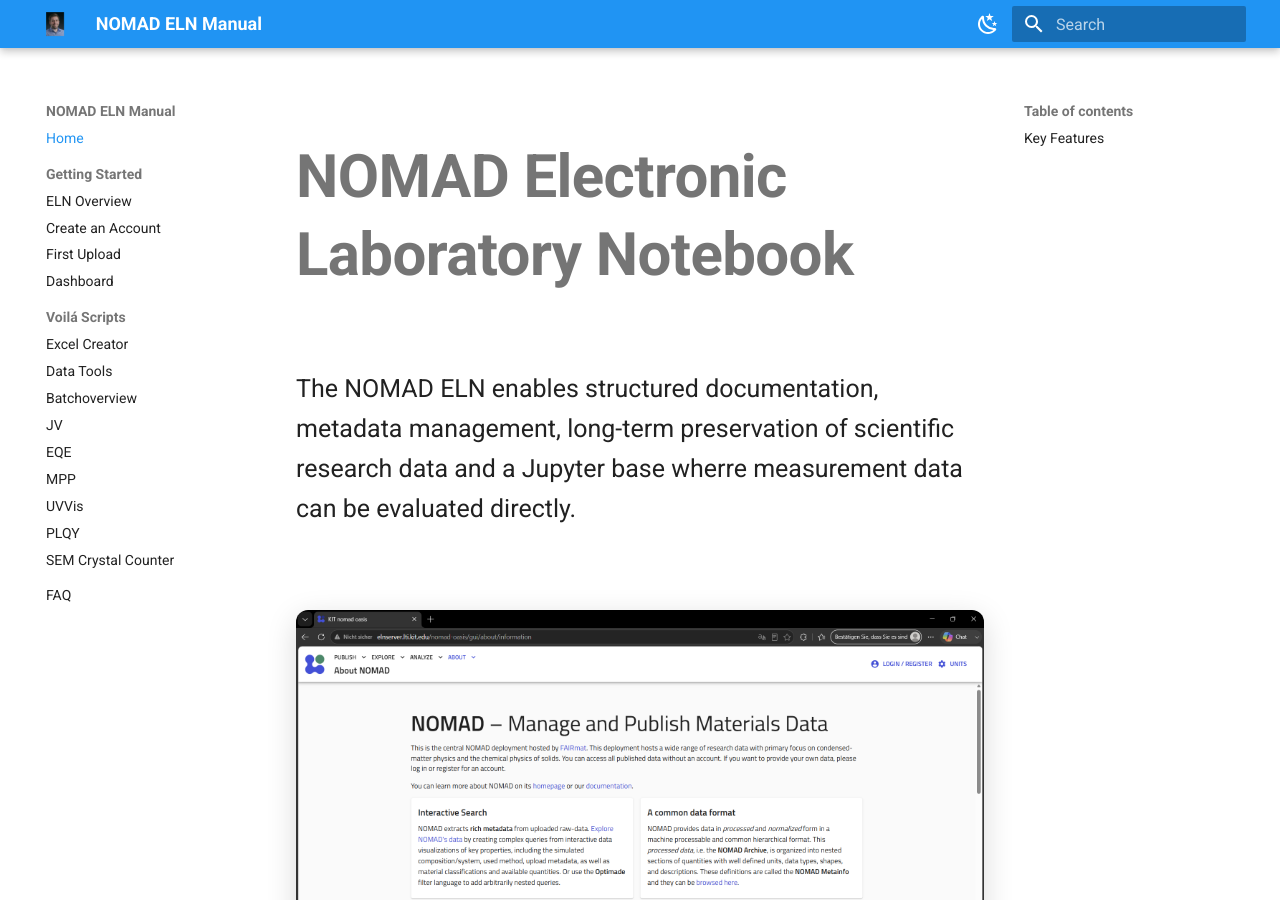
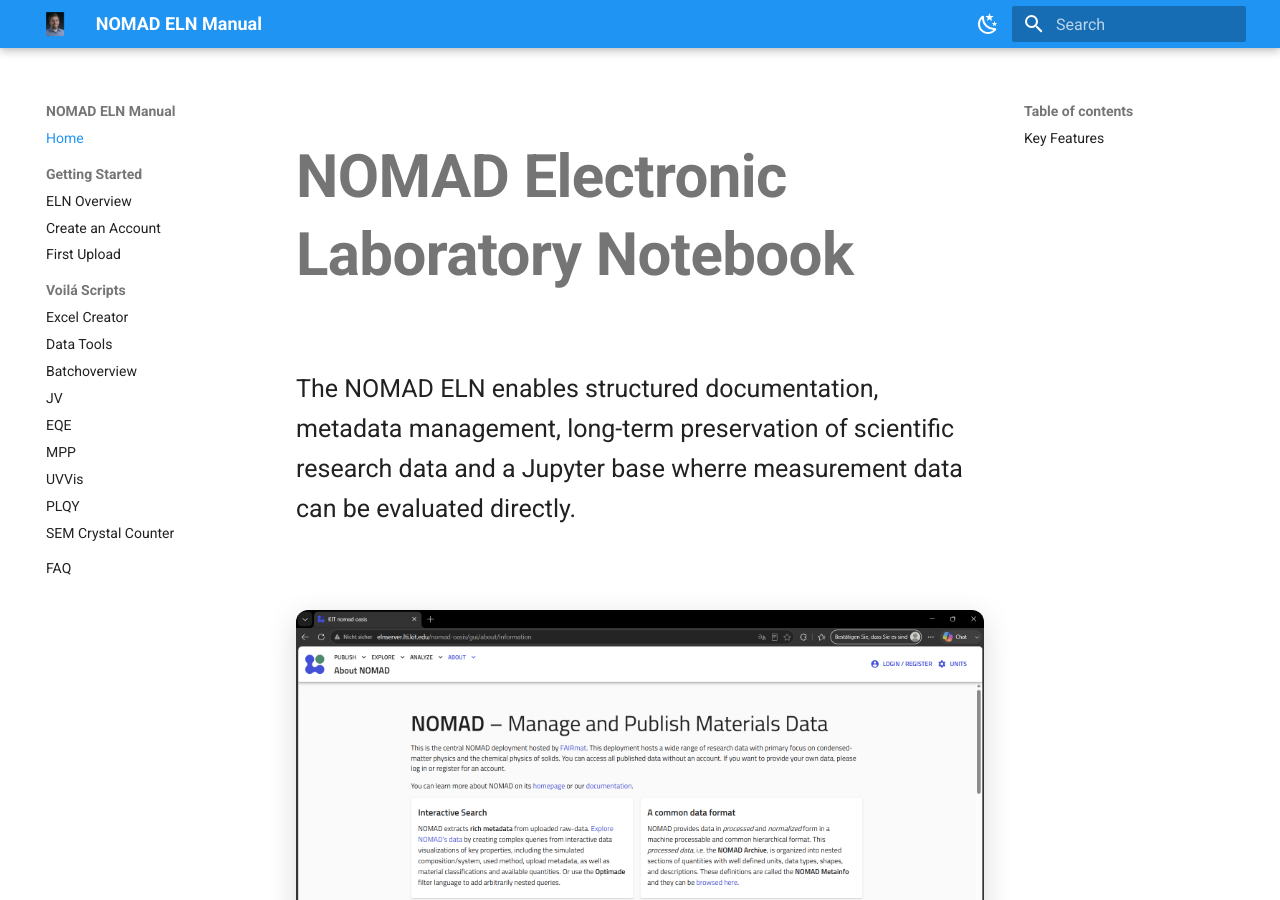
Before and after one commit to NOMADe-Joshua/nomad-manual, an MkDocs documentation site: the page built from docs/index.md, in a window 1280 px wide and 900 px high. Built offline with MkDocs 1.6.1 and Material for MkDocs 9.7.7, drawn with Linux system fonts in a browser that asks for light colours.

Commit message:
kick out dashboard

```diff
--- a/mkdocs.yml
+++ b/mkdocs.yml
@@ -83,7 +83,6 @@ nav:
       - ELN Overview: waseineln.md
       - Create an Account: account.md
       - First Upload: firstupload.md
-      - Dashboard: dashboard.md
   - Voilá Scripts:
       - Excel Creator: Excelcreator.md
       - Data Tools: Datatools.md
```
